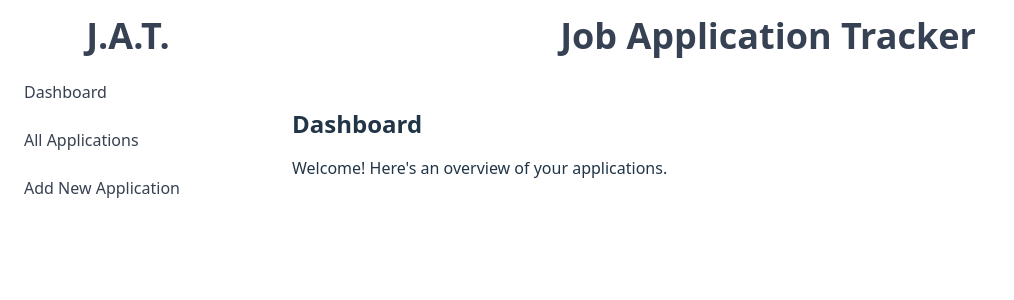
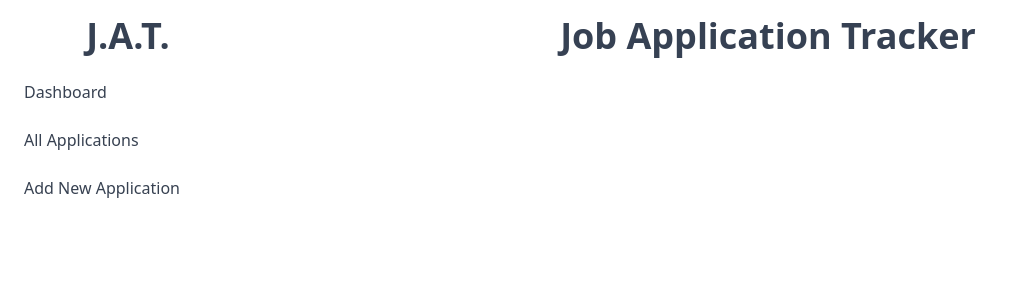
Before and after one commit to codewithjelo/Job-Application-Tracker, a React (Vite) app: page / in a window 1280 px wide. Shown: the top 300 px of the page, without its empty margins (0-1014 px from the left). Built offline with nearby package versions, Linux system fonts and the light colour scheme.

Commit message:
Import and return dashboard view

```diff
--- a/src/layout/ContentArea.jsx
+++ b/src/layout/ContentArea.jsx
@@ -1,16 +1,11 @@
+import Dashboard from "../views/Dashboard";
 import AllApplication from "../views/AllApplication";
 
 const ContentArea = ({ activeView }) => {
   const renderContent = () => {
     switch (activeView) {
       case "dashboard":
-        return (
-          <div className="p-4">
-            <h2 className="text-2xl font-bold mb-4">Dashboard</h2>
-            <p>Welcome! Here's an overview of your applications.</p>
-            {/* charts or stats */}
-          </div>
-        );
+        return <Dashboard />;
       case "all-applications":
         return <AllApplication />;
       case "add-new":
```
